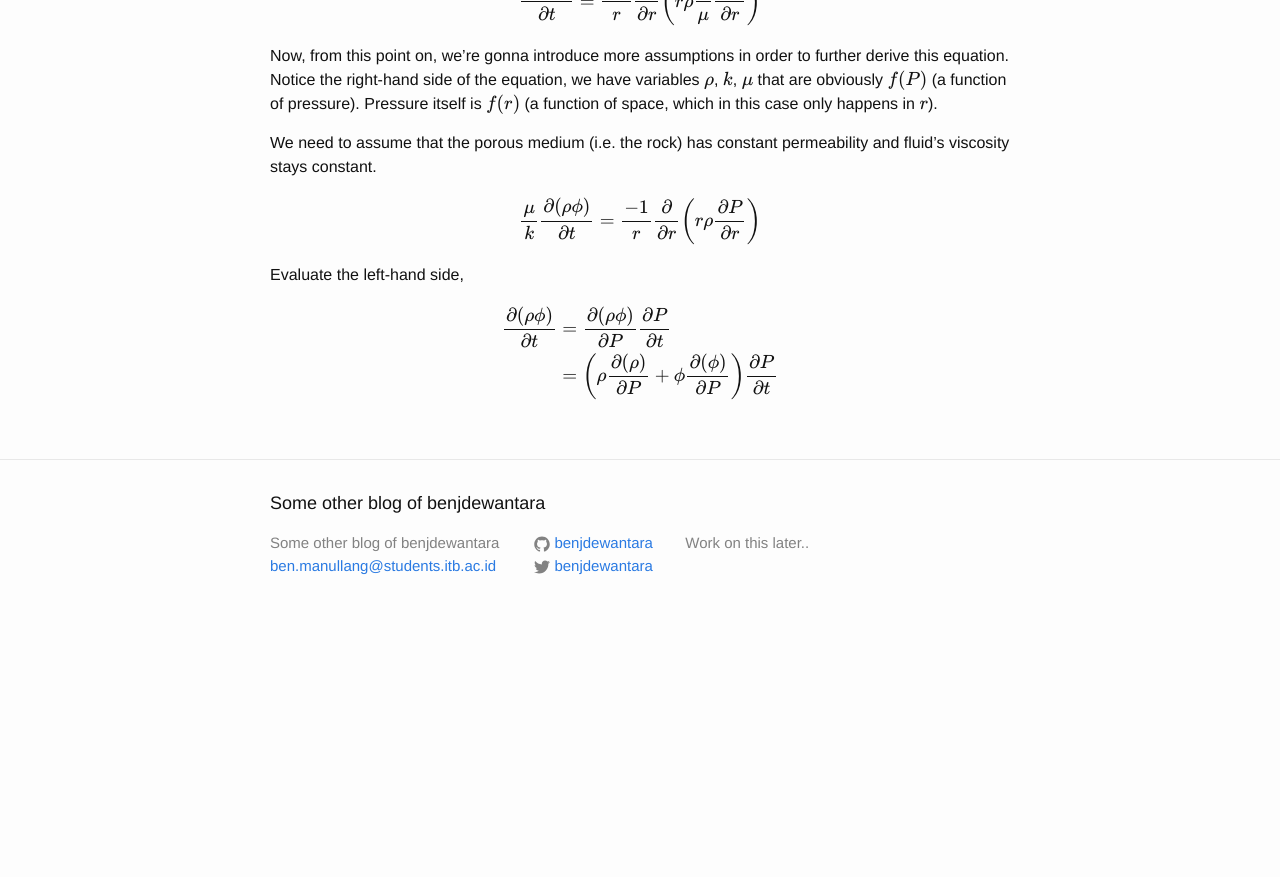
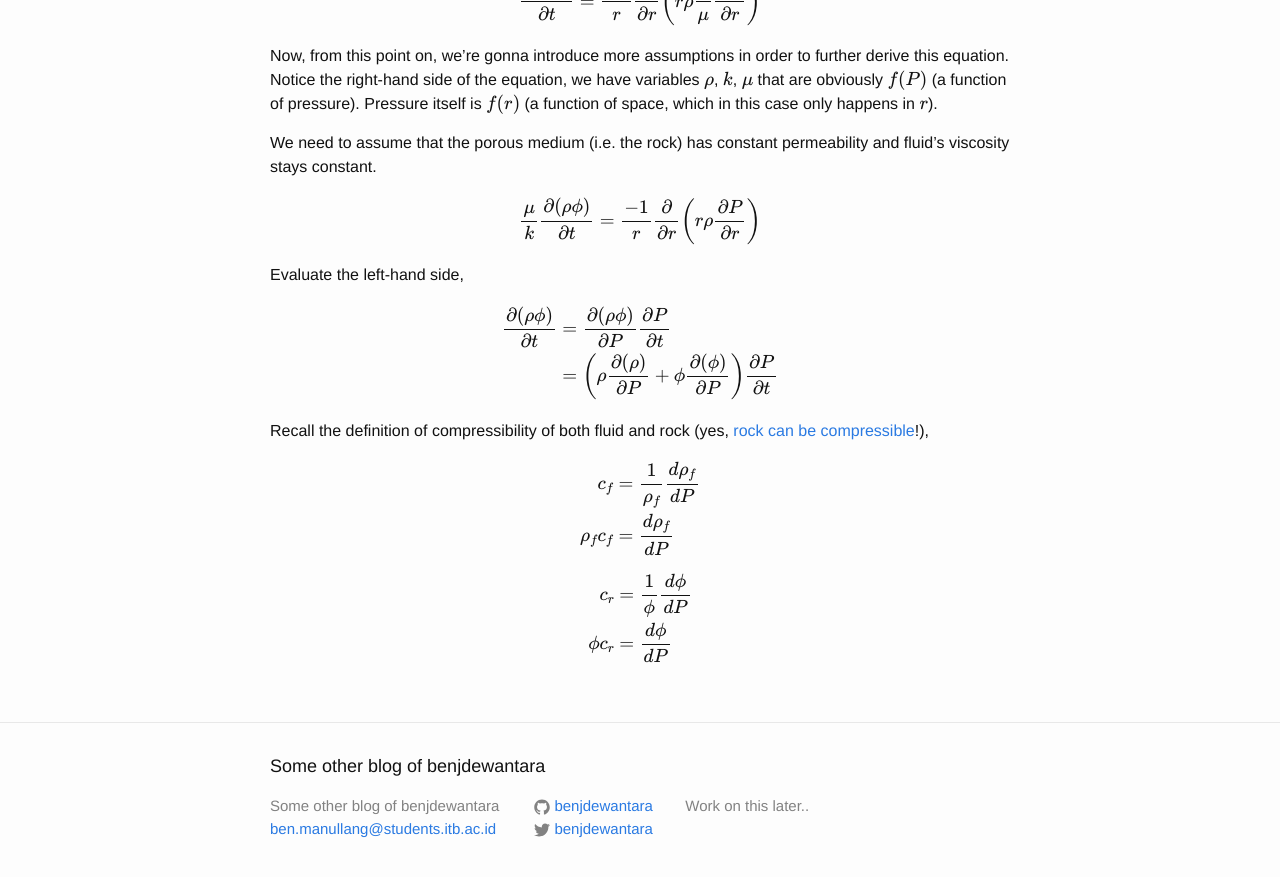
Before and after one commit to benjdewantara/benjdewantara.github.io, a Jekyll site: the page built from _posts/2016-02-16-review-res-eng-derivation-of-diffusivity-equation-pt-2.md, in a window 1280 px wide and 900 px high, scrolled down 689 px. Shown: the top 877 px of the window. Built offline with Jekyll 4.4.1, drawn with Linux system fonts in a browser that asks for light colours; formulas are drawn with MathJax 3; comment, search, counter and statistics services are not loaded; before the commit the page ends 1326 px from its top, so only the background shows below that.

Commit message:
Added a new post

```diff
--- a/_posts/2016-02-16-review-res-eng-derivation-of-diffusivity-equation-pt-2.md
+++ b/_posts/2016-02-16-review-res-eng-derivation-of-diffusivity-equation-pt-2.md
@@ -29,22 +29,40 @@ Now, from this point on, we're gonna introduce more assumptions in order to furt
 
 We need to assume that the porous medium (i.e. the rock) has constant permeability and fluid's viscosity stays constant.
 
-{% comment %}
- (yes, [rock can be compressible](compaction-drive-res)!).
-{% endcomment %}
-
-
 $$ \frac{\mu}{k} \frac{\partial(\rho\phi)}{\partial{t}} = \frac{-1}{r} \frac{\partial}{\partial r} \left( r \rho \frac{\partial P}{\partial r} \right) $$
 
 Evaluate the left-hand side,
 
 $$
 \begin{align}
+
 \frac{\partial (\rho\phi)}{\partial t} &= \frac{\partial (\rho\phi)}{\partial P} \frac{\partial P}{\partial t} \\
 &= \left( \rho \frac{\partial (\rho)}{\partial P} + \phi \frac{\partial (\phi)}{\partial P} \right) \frac{\partial P}{\partial t}
 
 \end{align}
 $$
+
+Recall the definition of compressibility of both fluid and rock (yes, [rock can be compressible](compaction-drive-res)!),
+
+$$
+\begin{align}
+
+c_f &= \frac{1}{\rho_f} \frac{d\rho_f}{dP} \\
+\rho_f c_f &= \frac{d\rho_f}{dP}
+
+\end{align}
+$$
+
+
+$$
+\begin{align}
+
+c_r &= \frac{1}{\phi} \frac{d\phi}{dP} \\
+\phi c_r &= \frac{d\phi}{dP}
+
+\end{align}
+$$
+
 
 
 
```
